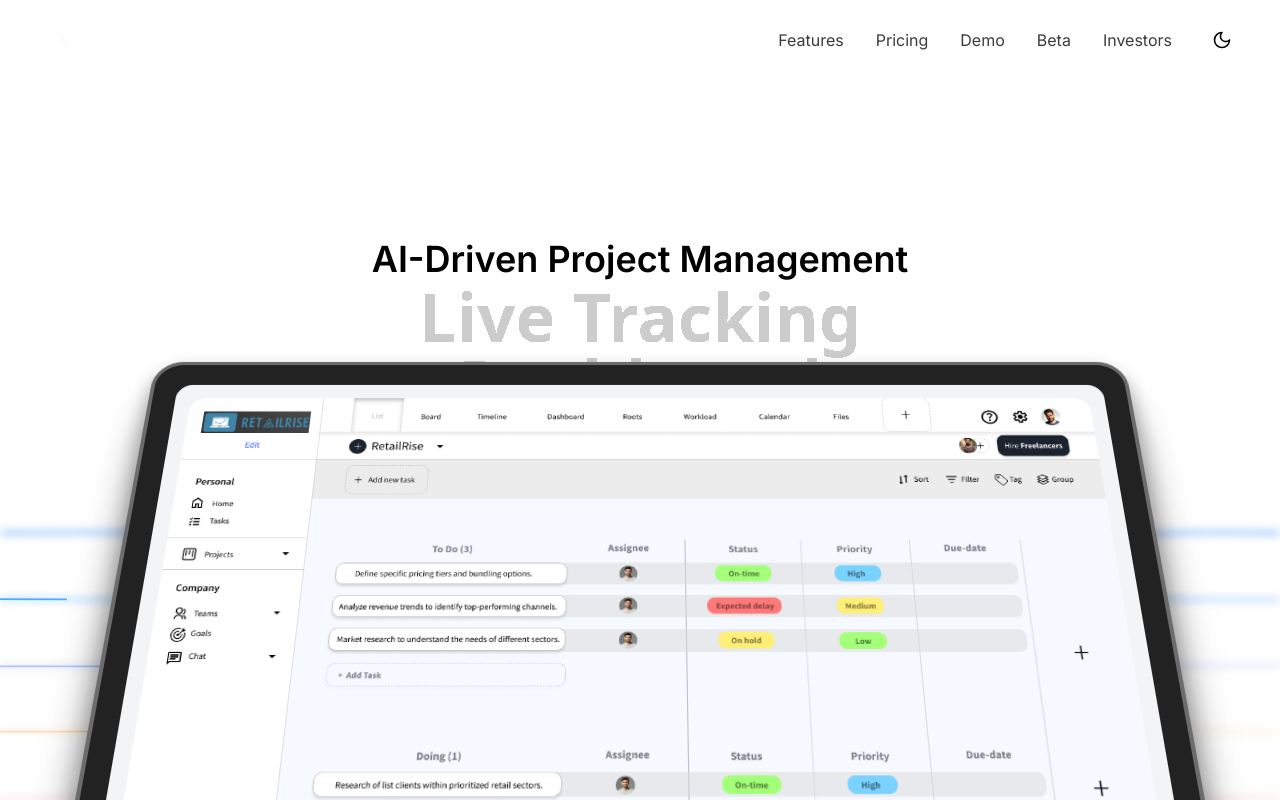
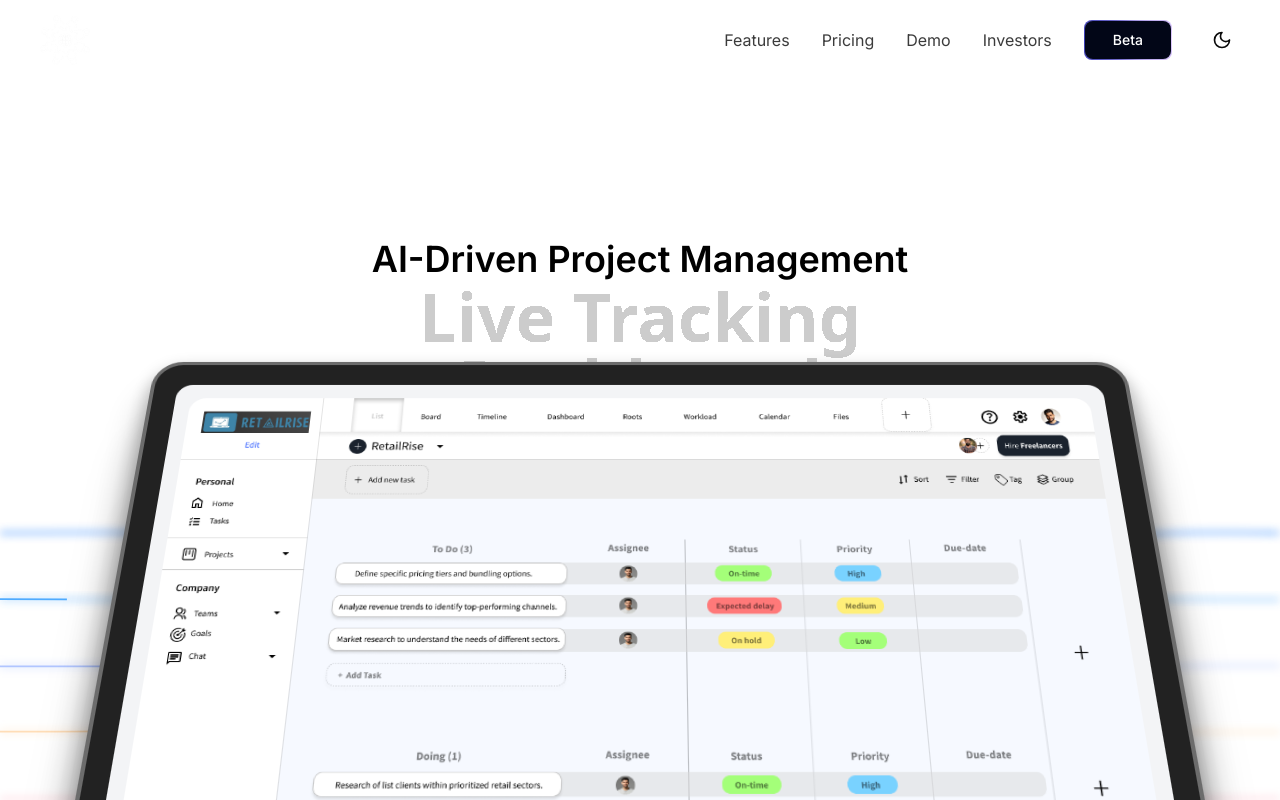
Before and after one commit to Eshway/ltd_webpage, a Next.js app: page / in a window 1280 px wide. Shown: the top 800 px of the page. Built offline with nearby package versions, Linux system fonts and the light colour scheme.

Commit message:
BETA LAUNCH

```diff
--- a/components/sections/beta-signup-section.tsx
+++ b/components/sections/beta-signup-section.tsx
@@ -40,6 +40,23 @@ export default function BetaSignupSection() {
           transition={{ delay: 0.2, duration: 0.5 }}
           className="max-w-md mx-auto"
         >
+          <div className="w-full justify-center flex p-4 pt-0">
+            <a
+              href="https://ltd-app.vercel.app/signup"
+              className="w-full"
+            >
+              <button
+                className="hover:scale-105 transition-all relative w-full inline-flex h-10 overflow-hidden rounded-lg p-[1px] focus:outline-none focus:ring-2 focus:ring-slate-400 focus:ring-offset-2 focus:ring-offset-slate-50">
+                <span className="absolute inset-[-1000%] animate-[spin_2s_linear_infinite] bg-[conic-gradient(from_90deg_at_50%_50%,#E2CBFF_0%,#393BB2_50%,#E2CBFF_100%)]" />
+                <span className="inline-flex h-full w-full cursor-pointer items-center justify-center rounded-lg bg-slate-150 px-7 py-1 text-sm font-medium text-white backdrop-blur-3xl">
+                  Beta is LIVE &nbsp;
+                  <span className="animate-ping">
+                    🔴
+                  </span>
+                </span>
+              </button>
+            </a>
+          </div>
           <Card className="p-6 backdrop-blur-sm bg-card/50 border-2 border-purple-500/20">
             <form action="https://formspree.io/f/mpwznwwv" method="POST" className="space-y-4">
               <div className="space-y-2">
@@ -68,7 +85,7 @@ export default function BetaSignupSection() {
                 type="submit"
                 className="w-full bg-gradient-to-r from-[#d86dfc] to-[#a756c2] hover:from-[#d86dfc]/50 hover:to-[#a756c2]/50 text-white"
               >
-                Join Beta Waitlist
+                Join Beta Newsletter
               </Button>
             </form>
           </Card>
--- /dev/null
+++ b/components/ui/aurora-text.tsx
@@ -0,0 +1,34 @@
+import { cn } from "@/lib/utils";
+import { motion, MotionProps } from "framer-motion";
+import React from "react";
+
+interface AuroraTextProps
+    extends Omit<React.HTMLAttributes<HTMLElement>, keyof MotionProps> {
+    className?: string;
+    children: React.ReactNode;
+    as?: React.ElementType;
+}
+
+export function AuroraText({
+    className,
+    children,
+    as: Component = "span",
+    ...props
+}: AuroraTextProps) {
+    const MotionComponent = motion.create(Component as any);
+
+    return (
+        <MotionComponent
+            className={cn("relative inline-flex overflow-hidden", className)}
+            {...props}
+        >
+            {children}
+            <span className="pointer-events-none absolute inset-0 mix-blend-lighten dark:mix-blend-darken">
+                <span className="pointer-events-none absolute -top-1/2 h-[30vw] w-[30vw] animate-[aurora-border_6s_ease-in-out_infinite,aurora-1_12s_ease-in-out_infinite_alternate] bg-[hsl(var(--color-1))] mix-blend-overlay blur-[1rem]"></span>
+                <span className="pointer-events-none absolute right-0 top-0 h-[30vw] w-[30vw] animate-[aurora-border_6s_ease-in-out_infinite,aurora-2_12s_ease-in-out_infinite_alternate] bg-[hsl(var(--color-2))] mix-blend-overlay blur-[1rem]"></span>
+                <span className="pointer-events-none absolute bottom-0 left-0 h-[30vw] w-[30vw] animate-[aurora-border_6s_ease-in-out_infinite,aurora-3_12s_ease-in-out_infinite_alternate] bg-[hsl(var(--color-3))] mix-blend-overlay blur-[1rem]"></span>
+                <span className="pointer-events-none absolute -bottom-1/2 right-0 h-[30vw] w-[30vw] animate-[aurora-border_6s_ease-in-out_infinite,aurora-4_12s_ease-in-out_infinite_alternate] bg-[hsl(var(--color-4))] mix-blend-overlay blur-[1rem]"></span>
+            </span>
+        </MotionComponent>
+    );
+}
--- a/components/ui/navbar.tsx
+++ b/components/ui/navbar.tsx
@@ -7,12 +7,13 @@ import Link from 'next/link';
 import { useEffect, useState } from 'react';
 import Image from 'next/image';
 import { useLenis } from 'lenis/react'
+import { useRouter } from 'next/navigation';
 
 const navItems = [
     { name: 'Features', href: '#features' },
     { name: 'Pricing', href: '#pricing' },
     { name: 'Demo', href: '#demo-section' },
-    { name: 'Beta', href: '#beta' },
+    { name: 'Beta', href: 'https://ltd-app.vercel.app/signup' },
     { name: 'Investors', href: '#investors' },
 ];
 
@@ -23,6 +24,7 @@ export default function Navbar({ variant = 'default' }) {
     const [scrolled, setScrolled] = useState(false);
     const { theme, setTheme } = useTheme();
     const lenis = useLenis()
+    const router = useRouter()
 
     useEffect(() => {
         setMounted(true);
@@ -36,6 +38,7 @@ export default function Navbar({ variant = 'default' }) {
     };
 
     const handleNavClick = (e: React.MouseEvent<HTMLAnchorElement>, href: string) => {
+        if (href.startsWith('http')) router.push("https://ltd.eshway.com/signup");
         e.preventDefault();
         setIsOpen(false); // Close mobile menu if open
 
@@ -59,8 +62,8 @@ export default function Navbar({ variant = 'default' }) {
                 { name: 'Features', href: '#features' },
                 { name: 'Pricing', href: '#pricing' },
                 { name: 'Demo', href: '#demo-section' },
-                { name: 'Beta', href: '#beta' },
                 { name: 'Investors', href: '#investors' },
+                { name: 'Beta', href: 'https://ltd.eshway.com/signup' },
             ]
             : []; // No nav items for login/signup page
 
@@ -87,7 +90,28 @@ export default function Navbar({ variant = 'default' }) {
                     {/* Desktop Navigation */}
                     <div className="hidden md:block">
                         <div className="ml-10 flex items-center space-x-8">
-                            {navItems.map((item) => (
+                            {navItems.map((item) => {
+                                if (item.name === 'Beta') {
+                                    return (
+                                        // <button
+                                        //     key={item.name}
+                                        //     onClick={() => router.push("https://ltd-app.vercel.app/signup")}
+                                        //     className="text-foreground/80 hover:text-foreground transition-colors bg-[#d86dfc] p-2 px-4 rounded-md"
+                                        // >
+                                        //     {item.name}
+                                        // </button>
+                                        <button
+                                            key={item.name}
+                                            onClick={() => router.push("https://ltd-app.vercel.app/signup")}
+                                            className="hover:scale-110 transition-all relative inline-flex h-10 overflow-hidden rounded-lg p-[1px] focus:outline-none focus:ring-2 focus:ring-slate-400 focus:ring-offset-2 focus:ring-offset-slate-50">
+                                            <span className="absolute inset-[-1000%] animate-[spin_2s_linear_infinite] bg-[conic-gradient(from_90deg_at_50%_50%,#E2CBFF_0%,#393BB2_50%,#E2CBFF_100%)]" />
+                                            <span className="inline-flex h-full w-full cursor-pointer items-center justify-center rounded-lg bg-slate-950 px-7 py-1 text-sm font-medium text-white backdrop-blur-3xl">
+                                                {item.name}
+                                            </span>
+                                        </button>
+                                    )
+                                }
+                                return (
                                     <Link
                                         key={item.name}
                                         href={item.href}
@@ -96,7 +120,8 @@ export default function Navbar({ variant = 'default' }) {
                                     >
                                         {item.name}
                                     </Link>
-                            ))}
+                                )
+                            })}
                             {variant === 'login' && (
                                 <>
                                     <span
```
Lines whose indentation alone changed are shown as unchanged.
